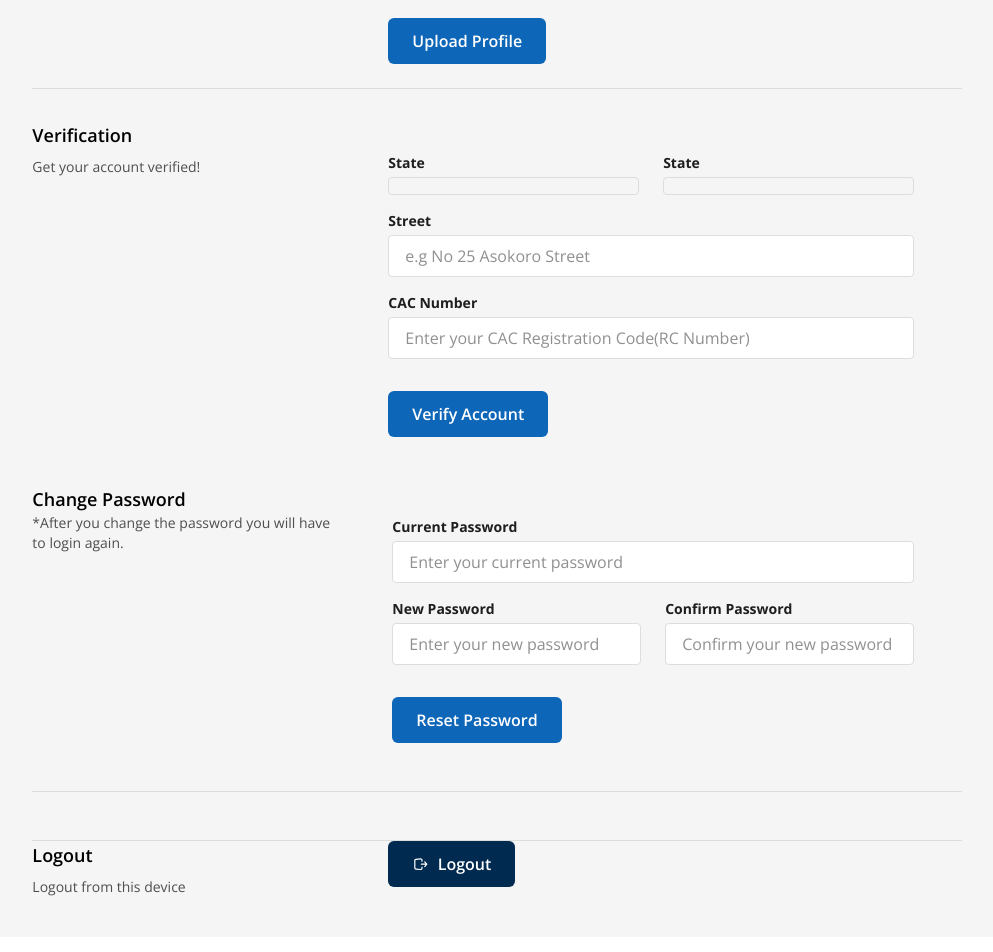
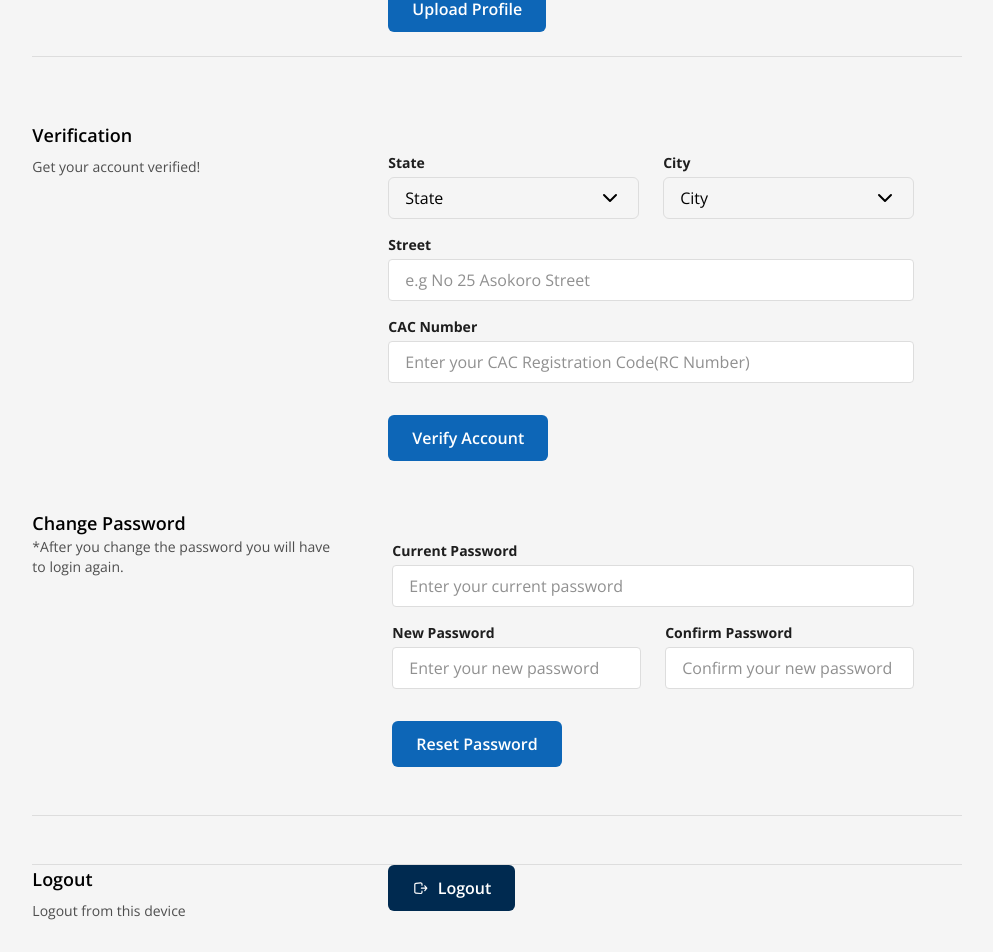
Before and after one commit to colloidOS/Housinn-for-Website, a Next.js app: page /dashboard/profile in a window 1280 px wide. Shown: the part 966-1918 px from the top of the page, without its empty margins (270-1263 px from the left). Built offline with nearby package versions, Linux system fonts and the light colour scheme.

Commit message:
Create dropdown for profile form

```diff
--- /dev/null
+++ b/src/app/dashboard/profile/Dropdown.jsx
@@ -0,0 +1,38 @@
+import React, { useState } from "react";
+import { ChevronDown } from "lucide-react";
+
+function Dropdown({ options, value, onChange, placeholder }) {
+  const [isOpen, setIsOpen] = useState(false);
+
+  const handleSelect = (option) => {
+    onChange(option);
+    setIsOpen(false);
+  };
+
+  return (
+    <div className="relative w-full">
+      <div
+        className="border border-gray-300 rounded-md px-4 py-2 cursor-pointer flex justify-between items-center"
+        onClick={() => setIsOpen(!isOpen)}
+      >
+        <span>{value || placeholder}</span>
+        <ChevronDown />
+      </div>
+      {isOpen && (
+        <div className="absolute left-0 top-full mt-2 w-full bg-white border border-gray-300 rounded-md z-10">
+          {options.map((option, idx) => (
+            <div
+              key={idx}
+              className="px-4 py-2 hover:bg-gray-100 cursor-pointer"
+              onClick={() => handleSelect(option)}
+            >
+              {option}
+            </div>
+          ))}
+        </div>
+      )}
+    </div>
+  );
+}
+
+export default Dropdown;
--- a/src/app/dashboard/profile/page.jsx
+++ b/src/app/dashboard/profile/page.jsx
@@ -6,6 +6,8 @@ import { useForm } from "react-hook-form";
 import { zodResolver } from "@hookform/resolvers/zod";
 import profile from "../../../../public/icons/profile.svg";
 import Button from "./Button";
+import { ChevronDown } from "lucide-react";
+import Dropdown from "./Dropdown";
 
 // Zod schemas for each section
 const profileSchema = z.object({
@@ -17,13 +19,15 @@ const profileSchema = z.object({
 });
 
 const verificationSchema = z.object({
-  street: z.string().min(1, "Street is required"),
+  state: z.string().min(1, "State is required"),
+  city: z.string().min(0, "City is required"),
+  street: z.string().min(4, "Street is required"),
   cacNumber: z.string().min(1, "CAC Number is required"),
 });
 
 const passwordSchema = z
   .object({
-    currentPassword: z.string().min(1, "Current Password is required"),
+    currentPassword: z.string().min(3, "Current Password is required"),
     newPassword: z
       .string()
       .min(6, "New Password must be at least 6 characters"),
@@ -36,23 +40,13 @@ const passwordSchema = z
     path: ["confirmPassword"],
   });
 
-const pronounsOptions = ["He/Him", "She/Her", "Other"];
-const nounsOptions = ["He/Him", "She/Her", "Other"];
+const stateOptions = ["Lagos", "Enugu", "Osun"];
+const cityOptions = ["Surulere", "Maitama", "Victoria Island"];
 
 function Profile() {
   const [selectedImage, setSelectedImage] = useState(null);
-  const [selectedPronoun, setSelectedPronoun] = useState("");
-  const [selectedNoun, setSelectedNoun] = useState("");
-  const [isDropdownOpen, setIsDropdownOpen] = useState(null);
-
-  const handlePronounSelect = (pronoun) => {
-    setSelectedPronoun(pronoun);
-    setIsDropdownOpen(null);
-  };
-  const handleNounSelect = (noun) => {
-    setSelectedNoun(noun);
-    setIsDropdownOpen(null);
-  };
+  const [selectedState, setSelectedState] = useState("");
+  const [selectedCity, setSelectedCity] = useState("");
 
   const {
     register: registerProfile,
@@ -89,10 +83,6 @@ function Profile() {
     }
   };
 
-  const handleRemoveFile = () => {
-    setSelectedImage(null);
-  };
-
   const triggerImageUpload = () => {
     document.getElementById("profileImageInput").click();
   };
@@ -116,6 +106,7 @@ function Profile() {
           <h3 className="text-2xl font-bold text-black">Profile</h3>
           <hr className="text-gray-300" />
         </div>
+        <form onSubmit={handleProfileSubmit(onSubmitProfile)}>
           <div className="flex flex-col gap-3">
             <div className="flex gap-[164px]">
               <div className="flex flex-col gap-0">
@@ -166,10 +157,7 @@ function Profile() {
             </div>
             <hr className="text-gray-300" />
           </div>
-        <form
-          className="flex flex-col gap-6"
-          onSubmit={handleProfileSubmit(onSubmitProfile)}
-        >
+          <div className="flex flex-col gap-6">
             <div className="flex">
               <div className="flex flex-col gap-2">
                 <p className="text-lg font-semibold">Edit Your Profile</p>
@@ -201,7 +189,7 @@ function Profile() {
                             type="text"
                             placeholder="Michael"
                             className="w-full px-4 py-2 border border-gray-300 placeholder:text-gray-500 text-gray-600 rounded-[4px] focus:outline"
-                          {...registerProfile("lastName")}
+                            {...registerProfile("firstName")}
                           />
                           {profileErrors.firstName && (
                             <span className="text-red-500 text-sm">
@@ -214,7 +202,12 @@ function Profile() {
                             className="block text-gray-700 text-sm font-bold"
                             htmlFor="lastName"
                           >
-                          Last Name
+                            Last Name{" "}
+                            {profileErrors.lastName && (
+                              <span className="text-red-500 text-sm">
+                                {profileErrors.lastName.message}
+                              </span>
+                            )}
                           </label>
                           <input
                             id="LastName"
@@ -223,11 +216,6 @@ function Profile() {
                             className="w-full px-4 py-2 border border-gray-300 placeholder:text-gray-500 text-gray-600 rounded-[4px] focus:outline"
                             {...registerProfile("lastName")}
                           />
-                        {profileErrors.lastName && (
-                          <span className="text-red-500 text-sm">
-                            {profileErrors.lastName.message}
-                          </span>
-                        )}
                         </div>
                       </div>
                       <div className="flex gap-6 w-full">
@@ -243,6 +231,7 @@ function Profile() {
                             type="text"
                             placeholder="Mike’s Realties"
                             className="w-full px-4 py-2 border border-gray-300 placeholder:text-gray-500 text-gray-600 rounded-[4px] focus:outline"
+                            {...registerProfile("company")}
                           />
                         </div>
                         <div className="w-full gap-1">
@@ -257,7 +246,13 @@ function Profile() {
                             type="email"
                             placeholder="mikesrealties@gmail.com"
                             className="w-full px-4 py-2 border border-gray-300 placeholder:text-gray-500 text-gray-600 rounded-[4px] focus:outline"
+                            {...registerProfile("email")}
                           />
+                          {profileErrors.email && (
+                            <span className="text-red-500 text-sm">
+                              {profileErrors.email.message}
+                            </span>
+                          )}
                         </div>
                       </div>
                       <div className="w-full gap-1">
@@ -272,7 +267,13 @@ function Profile() {
                           type="text"
                           placeholder="08012345678"
                           className="w-full px-4 py-2 border border-gray-300 placeholder:text-gray-500 text-gray-600 rounded-[4px] focus:outline"
+                          {...registerProfile("phoneNumber")}
                         />
+                        {profileErrors.phoneNumber && (
+                          <span className="text-red-500 text-sm">
+                            {profileErrors.phoneNumber.message}
+                          </span>
+                        )}
                       </div>
                     </div>
                   </div>
@@ -280,13 +281,14 @@ function Profile() {
                 <Button className="w-fit">Upload Profile</Button>
               </div>
             </div>
-          <hr className="text-gray-300" />
+            <hr className="text-gray-300 pb-8" />
+          </div>
         </form>
+        <div className="flex flex-col gap-4 w-full">
           <form
-          className="flex flex-col gap-4 w-full"
-          onClick={handlePasswordSubmit(onSubmitPassword)}
+            className="flex gap-[140px]"
+            onClick={handleVerificationSubmit(onSubmitVerification)}
           >
-          <div className="flex gap-[140px]">
             <div className="flex flex-col gap-2 text-nowrap">
               <p className="text-lg font-semibold">Verification</p>
               <p className="text-sm font-normal text-gray-600">
@@ -303,26 +305,16 @@ function Profile() {
                     >
                       State
                     </label>
-                    <div
-                      className="w-full px-4 py-2 border border-gray-300
-                      placeholder:text-gray-500 text-gray-600 rounded-[4px]
-                      focus:outline relative"
-                      onClick={() => setIsDropdownOpen(!isDropdownOpen)}
-                    >
-                      {selectedPronoun}
-                    </div>
-                    {isDropdownOpen && (
-                      <div className="absolute left-0 top-full z-10 mt-1 w-full rounded-md border border-border bg-white">
-                        {pronounsOptions.map((option) => (
-                          <div
-                            key={option}
-                            className="cursor-pointer px-3 py-2 hover:bg-gray-300"
-                            onClick={() => handlePronounSelect(option)}
-                          >
-                            {option}
-                          </div>
-                        ))}
-                      </div>
+                    <Dropdown
+                      options={stateOptions}
+                      value={selectedState}
+                      onChange={(option) => setSelectedState(option)}
+                      placeholder="State"
+                    />
+                    {verificationErrors.state && (
+                      <span className="text-red-500 text-sm">
+                        {verificationErrors.state.message}
+                      </span>
                     )}
                   </div>
 
@@ -331,28 +323,18 @@ function Profile() {
                       className="block text-gray-700 text-sm font-bold"
                       htmlFor="newPassword"
                     >
-                      State
+                      City
                     </label>
-                    <div
-                      className="w-full px-4 py-2 border border-gray-300
-                      placeholder:text-gray-500 text-gray-600 rounded-[4px]
-                      focus:outline relative"
-                      onClick={() => setIsDropdownOpen(null)}
-                    >
-                      {selectedNoun}
-                    </div>
-                    {isDropdownOpen && (
-                      <div className="absolute left-0 top-full z-10 mt-1 w-full rounded-md border border-border bg-white">
-                        {nounsOptions.map((option) => (
-                          <div
-                            key={option}
-                            className="cursor-pointer px-3 py-2 hover:bg-gray-300"
-                            onClick={() => handleNounSelect(option)}
-                          >
-                            {option}
-                          </div>
-                        ))}
-                      </div>
+                    <Dropdown
+                      options={cityOptions}
+                      value={selectedCity}
+                      onChange={(option) => setSelectedCity(option)}
+                      placeholder="City"
+                    />
+                    {verificationErrors.city && (
+                      <span className="text-red-500 text-sm">
+                        {verificationErrors.city.message}
+                      </span>
                     )}
                   </div>
                 </div>
@@ -368,7 +350,13 @@ function Profile() {
                     type="text"
                     placeholder="e.g No 25 Asokoro Street"
                     className="w-full px-4 py-2 border border-gray-300 placeholder:text-gray-500 text-gray-600 rounded-[4px] focus:outline"
+                    {...registerVerification("street")}
                   />
+                  {verificationErrors.street && (
+                    <span className="text-red-500 text-sm">
+                      {verificationErrors.street.message}
+                    </span>
+                  )}
                 </div>
                 <div className="flex flex-col gap-1">
                   <label
@@ -382,13 +370,24 @@ function Profile() {
                     type="text"
                     placeholder="Enter your CAC Registration Code(RC Number)"
                     className="w-full px-4 py-2 border border-gray-300 placeholder:text-gray-500 text-gray-600 rounded-[4px] focus:outline"
+                    {...registerVerification("cacNumber")}
                   />
+                  {verificationErrors.cacNumber && (
+                    <span className="text-red-500 text-sm">
+                      {verificationErrors.cacNumber.message}
+                    </span>
+                  )}
                 </div>
               </div>
-              <Button className="w-fit">Verify Account</Button>
+              <Button type="submit" className="w-fit">
+                Verify Account
+              </Button>
             </div>
-          </div>
-          <div className="flex gap-3 w-full">
+          </form>
+          <form
+            className="flex gap-3 w-full"
+            onSubmit={handlePasswordSubmit(onSubmitPassword)}
+          >
             <div className="flex flex-col gap-0 ">
               <p className="text-lg font-semibold">Change Password</p>
               <p className="text-sm font-normal text-gray-600 w-[300px]">
@@ -405,11 +404,17 @@ function Profile() {
                     Current Password
                   </label>
                   <input
-                    id="currentPass"
+                    id="currentPassword"
                     type="text"
                     placeholder="Enter your current password"
                     className="w-full px-4 py-2 border border-gray-300 placeholder:text-gray-500 text-gray-600 rounded-[4px] focus:outline"
+                    {...registerPassword("currentPassword")}
                   />
+                  {passwordErrors.currentPassword && (
+                    <span className="text-red-500 text-sm">
+                      {passwordErrors.currentPassword.message}
+                    </span>
+                  )}
                 </div>
                 <div className="flex gap-6 w-full">
                   <div className="flex flex-col gap-1 w-full">
@@ -424,7 +429,13 @@ function Profile() {
                       type="text"
                       placeholder="Enter your new password"
                       className="w-full px-4 py-2 border border-gray-300 placeholder:text-gray-500 text-gray-600 rounded-[4px] focus:outline"
+                      {...registerPassword("newPassword")}
                     />
+                    {passwordErrors.newPassword && (
+                      <span className="text-red-500 text-sm">
+                        {passwordErrors.newPassword.message}
+                      </span>
+                    )}
                   </div>
                   <div className="flex flex-col gap-1 w-full">
                     <label
@@ -438,15 +449,21 @@ function Profile() {
                       type="text"
                       placeholder="Confirm your new password"
                       className="w-full px-4 py-2 border border-gray-300 placeholder:text-gray-500 text-gray-600 rounded-[4px] focus:outline"
+                      {...registerPassword("confirmPassword")}
                     />
+                    {passwordErrors.confirmPassword && (
+                      <span className="text-red-500 text-sm">
+                        {passwordErrors.confirmPassword.message}
+                      </span>
+                    )}
                   </div>
                 </div>
               </div>
               <Button className="w-fit">Reset Password</Button>
             </div>
+          </form>
+          <hr className="text-gray-300 py-2" />
         </div>
-          <hr className="text-gray-300 py-2" />
-        </form>
         <div>
           <hr className="text-gray-300" />
           <div className="flex gap-[202px]">
```
Lines whose indentation alone changed are shown as unchanged.
